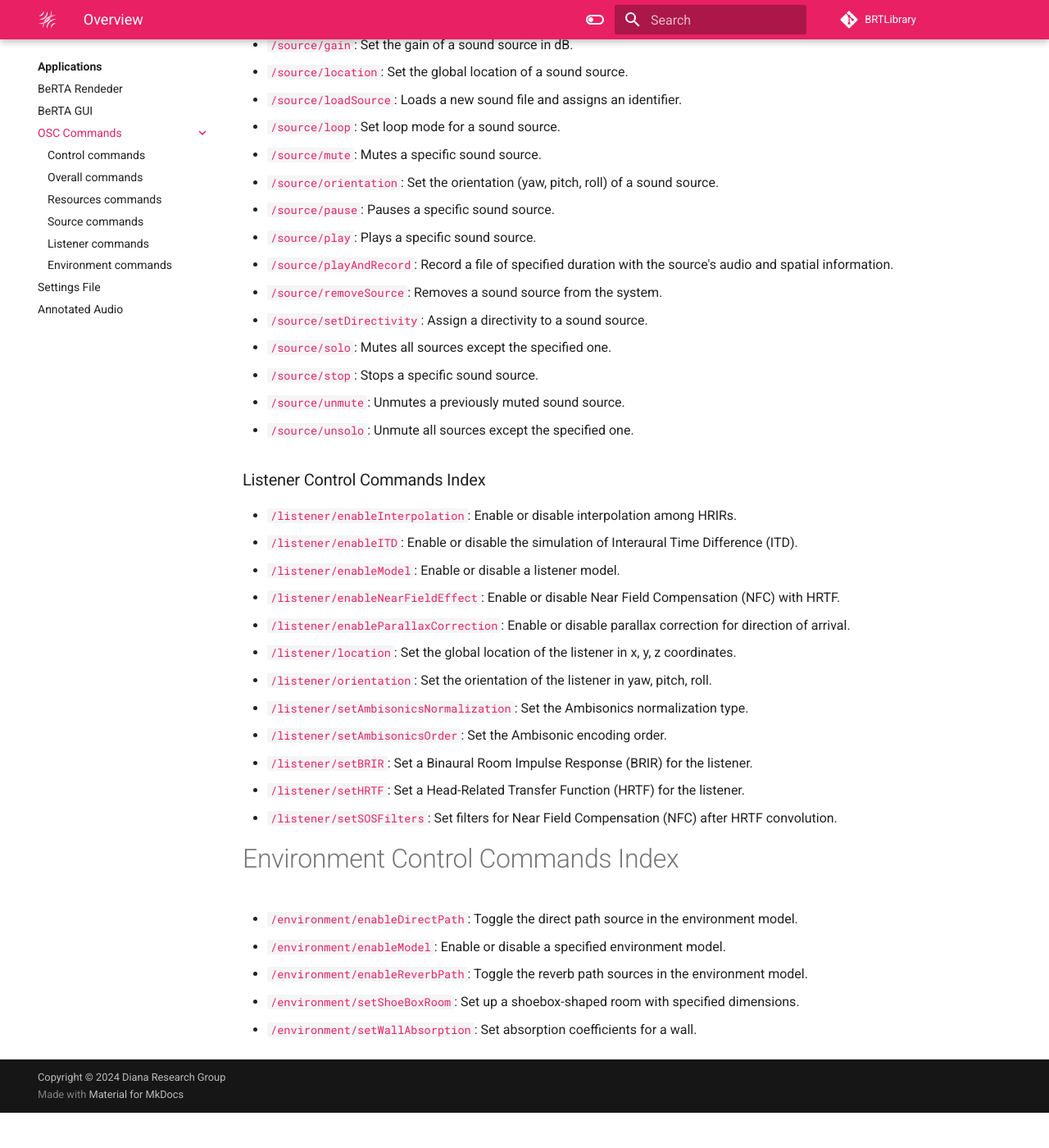
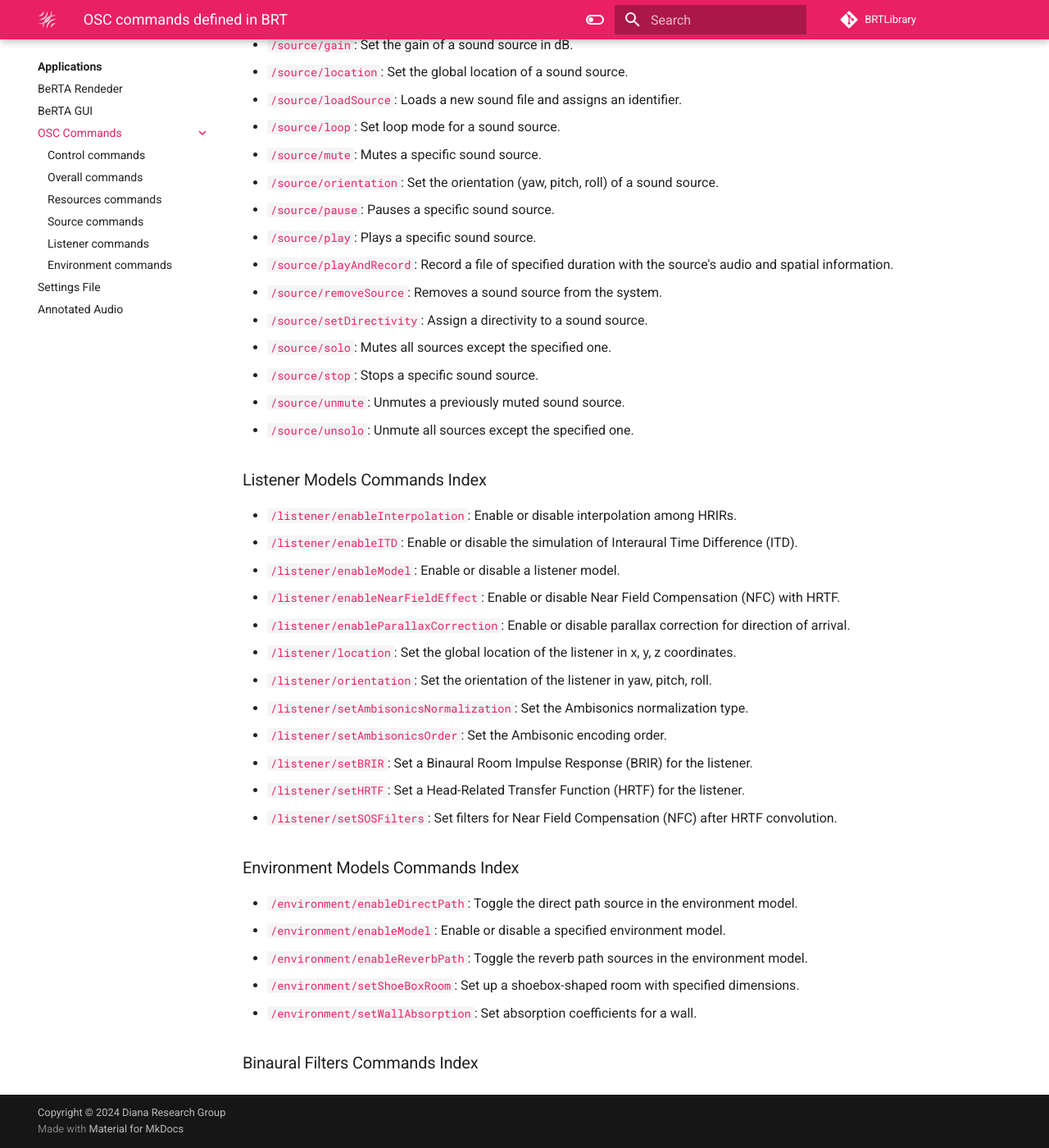
Before and after one commit to GrupoDiana/BRT-Documentation, an MkDocs documentation site: the page built from docs/osc/index.md, in a window 1280 px wide and 1400 px high, scrolled down 1573 px. Shown: the whole window at 82% size. Built offline with MkDocs 1.6.1 and Material for MkDocs 9.7.7, drawn with Linux system fonts in a browser that asks for light colours; comment, search, counter and statistics services are not loaded; before the commit the page ends 2930 px from its top, so only the background shows below that; some of the changed text lies outside the part shown.

Commit message:
feat: Update OSC index section

```diff
--- a/docs/osc/index.md
+++ b/docs/osc/index.md
@@ -43,7 +43,7 @@ Part of the BRT components is the definition of a set of OSC commands which the
 
 
 
-### Source Control Commands Index
+### Source Models Commands Index
 
 - [`/source/addLineIn`](source.md#sourceaddlinein): Adds a new source from an audio input channel.
 - [`/source/enableDirectivity`](source.md#sourceenabledirectivity): Enable or disable the directivity of a sound source.
@@ -65,7 +65,7 @@ Part of the BRT components is the definition of a set of OSC commands which the
 
 
 
-### Listener Control Commands Index
+### Listener Models Commands Index
 
 - [`/listener/enableInterpolation`](listener.md#listenerenableinterpolation): Enable or disable interpolation among HRIRs.
 - [`/listener/enableITD`](listener.md#listenerenableitd): Enable or disable the simulation of Interaural Time Difference (ITD).
@@ -81,10 +81,12 @@ Part of the BRT components is the definition of a set of OSC commands which the
 - [`/listener/setSOSFilters`](listener.md#listenersetsosfilters): Set filters for Near Field Compensation (NFC) after HRTF convolution.
 
 
-# Environment Control Commands Index
+### Environment Models Commands Index
 
 - [`/environment/enableDirectPath`](environment.md#environmentenabledirectpath): Toggle the direct path source in the environment model.
 - [`/environment/enableModel`](environment.md#environmentenablemodel): Enable or disable a specified environment model.
 - [`/environment/enableReverbPath`](environment.md#environmentenablereverbpath): Toggle the reverb path sources in the environment model.
 - [`/environment/setShoeBoxRoom`](environment.md#environmentsetshoeboxroom): Set up a shoebox-shaped room with specified dimensions.
 - [`/environment/setWallAbsorption`](environment.md#environmentsetwallabsorption): Set absorption coefficients for a wall.
+
+### Binaural Filters Commands Index
--- a/mkdocs.yml
+++ b/mkdocs.yml
@@ -118,7 +118,7 @@ nav:
       - applications/berta-renderer/index.md
     - BeRTA GUI: applications/berta-gui.md
     - OSC Commands:
-      - Overview: osc/index.md
+      - osc/index.md
       - Control commands: osc/control.md
       - Overall commands: osc/overall.md
       - Resources commands: osc/resources.md
```
